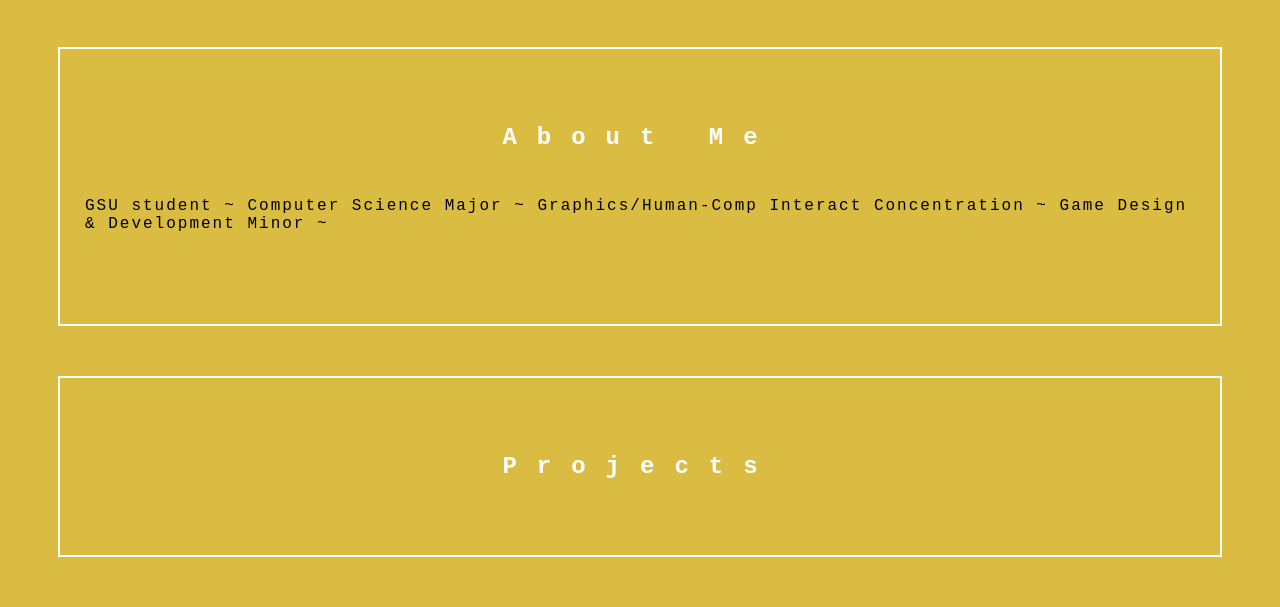
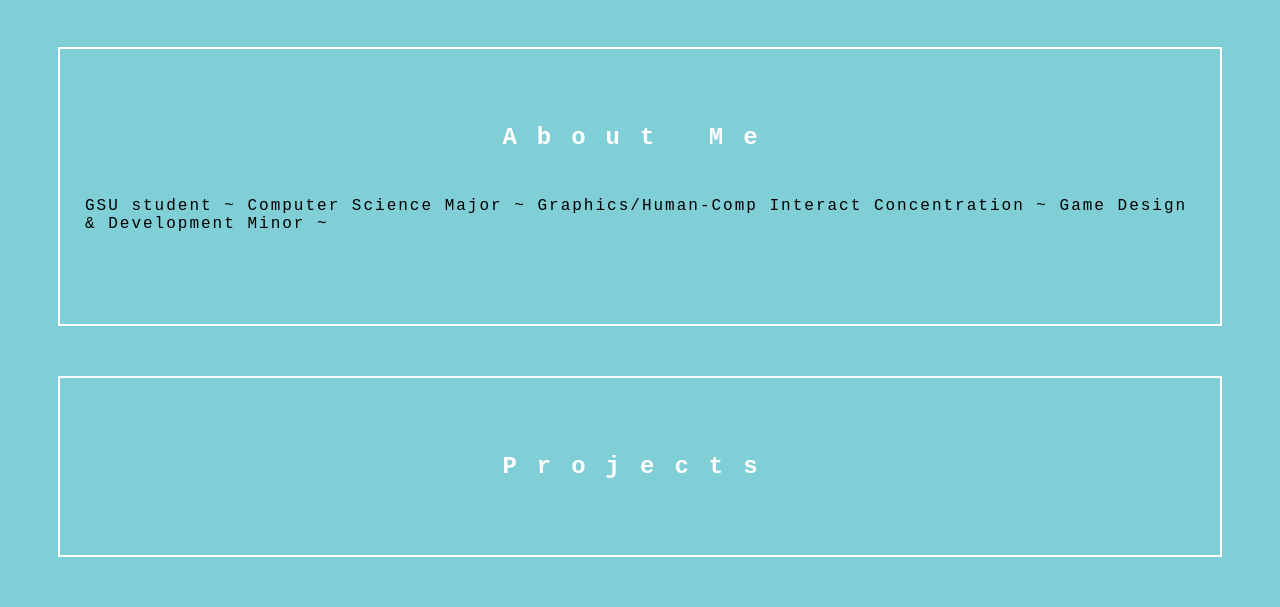
Before and after one commit to ahsia3/ahsia3-Website, a plain HTML site: page index.html in a window 1280 px wide. Shown: the part 230-837 px from the top of the page. Drawn offline with Linux system fonts and the light colour scheme.

Commit message:
added files

```diff
--- a/styles.css
+++ b/styles.css
@@ -15,7 +15,7 @@
 }
 
 #body {
-	background-color: #dabc43;
+	background-color: #80ced6;
 	font-family: "Courier New";
 	margin-top: 60px;
 }
```
